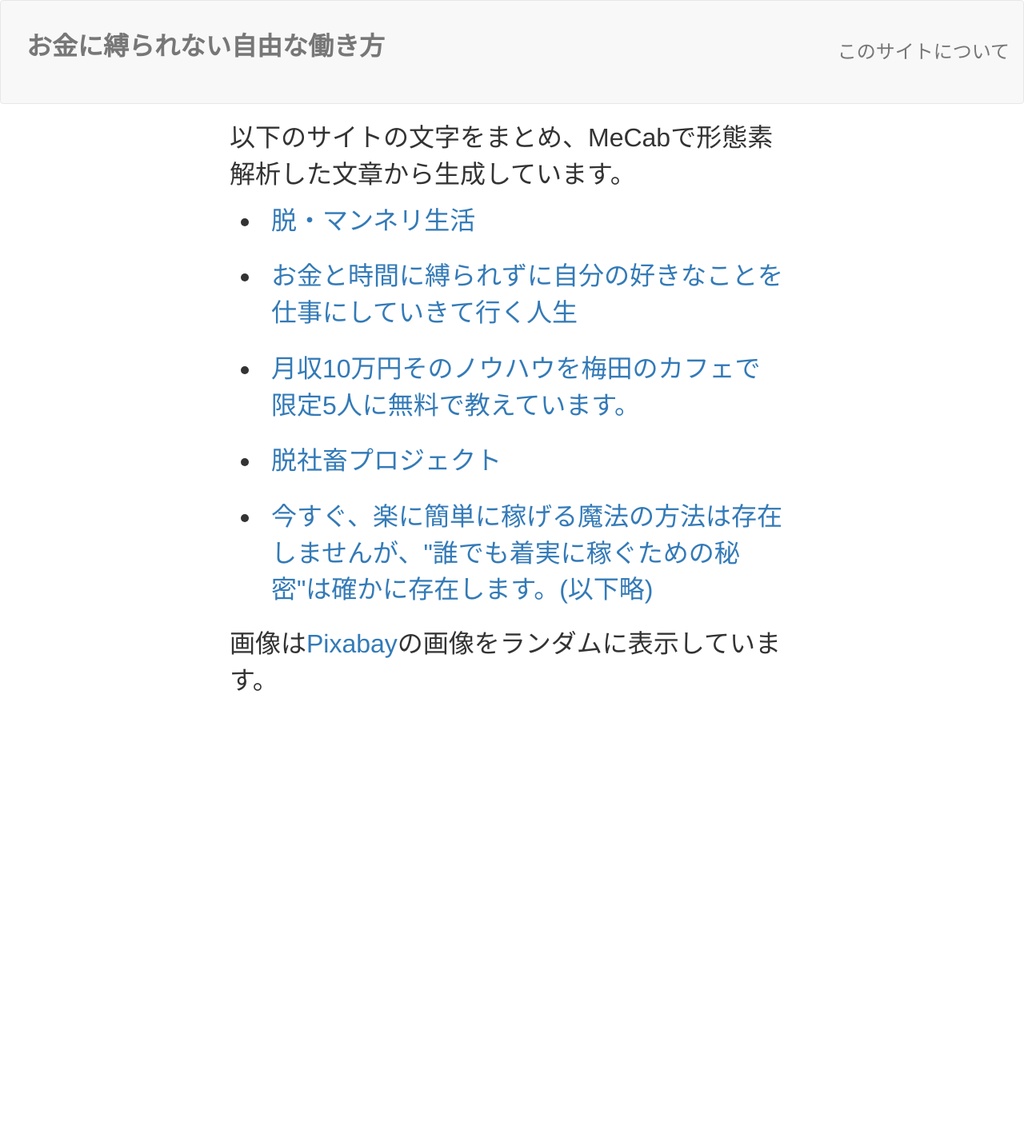
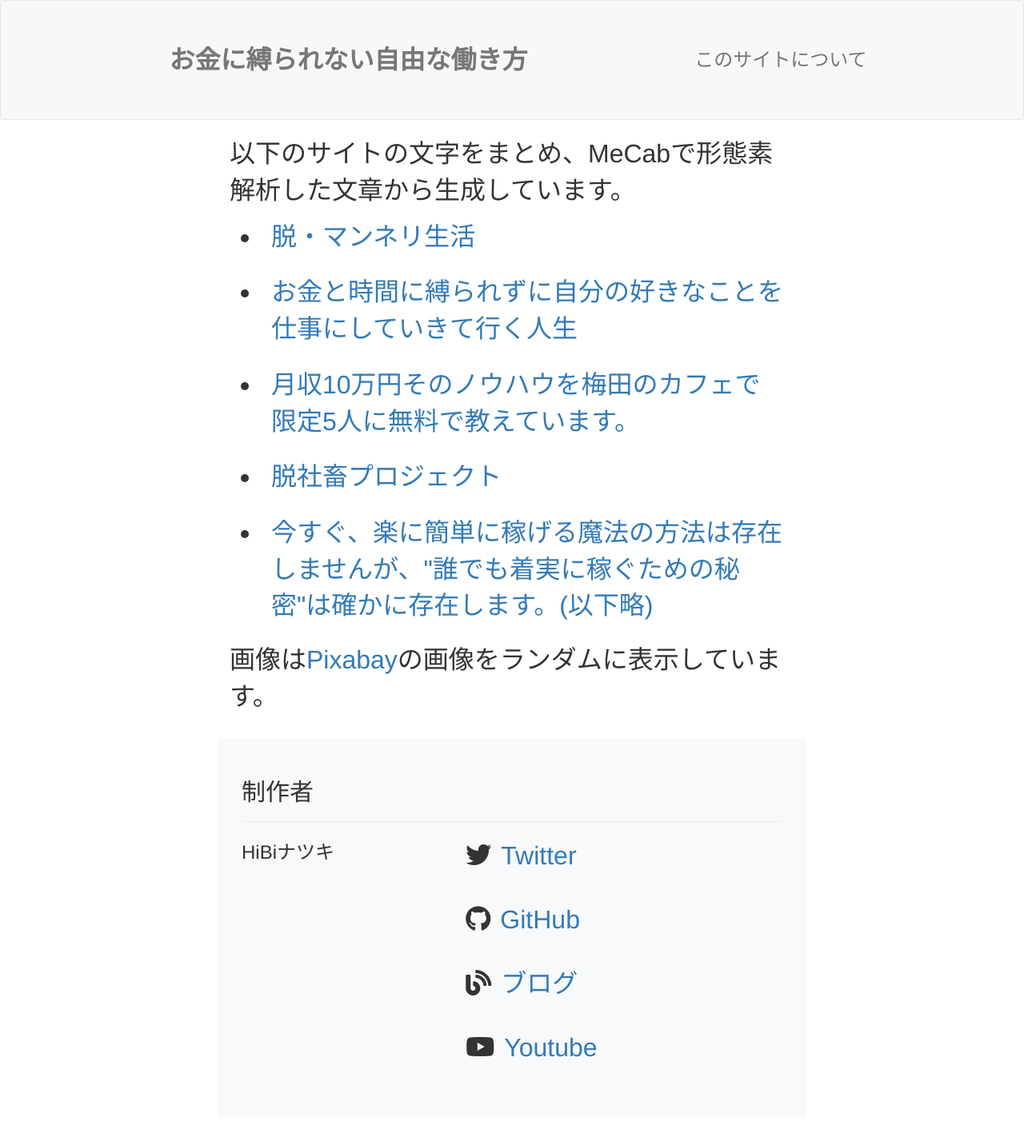
Before and after one commit to SunSki/my-first-blog, a Django app: page /txtGen/raw/ in a window 1280 px wide. Shown: the whole page at 80% size. Before the commit the page ends 864 px from the top, so only its background shows below. Run offline with Django 3.2, Linux system fonts and the light colour scheme; style sheets or scripts are compiled from the project's sources; some libraries are stand-ins or nearby versions.

Commit message:
add producer

```diff
--- a/blog/templates/blog/text_generate_raw.html
+++ b/blog/templates/blog/text_generate_raw.html
@@ -4,8 +4,10 @@
 <html lang="ja">
     <head>
         <meta charset="UTF-8">
+        <link rel='stylesheet' href='https://stackpath.bootstrapcdn.com/bootstrap/4.2.1/css/bootstrap.min.css' integrity='sha384-GJzZqFGwb1QTTN6wy59ffF1BuGJpLSa9DkKMp0DgiMDm4iYMj70gZWKYbI706tWS' crossorigin='anonymous'>
         <link rel="stylesheet" href="//maxcdn.bootstrapcdn.com/bootstrap/3.2.0/css/bootstrap.min.css">
         <link rel="stylesheet" href="{% sass_src 'scss/txtGen.scss' %}" >
+        <link rel="stylesheet" href="https://use.fontawesome.com/releases/v5.8.1/css/all.css" integrity="sha384-50oBUHEmvpQ+1lW4y57PTFmhCaXp0ML5d60M1M7uH2+nqUivzIebhndOJK28anvf" crossorigin="anonymous">
         <!-- <script>
             function copyToClipboard(){
                 var copyTarget = document.getElementById("copyTarget");
@@ -21,6 +23,14 @@
         <style>
             li{
                 padding: 12px;
+            }
+
+            i{
+                padding-right: 12px;
+            }
+
+            p{
+                padding-bottom: 24px;
             }
 
             .container{
@@ -60,6 +70,24 @@
         </div>
     </div>
 
+    <div class="bg-light rounded container mt-5 mb-5 p-5">
+        <div class="h2">制作者</div>
+        <hr>
+        <div class="row">
+            <div class="col-sm-4">
+                <div class="mt-2 mb-2 h3">HiBiナツキ</div>
+            </div>
+            <div class="col-sm-8">
+                <ul class="ml-2">
+                    <p><i class="fab fa-twitter"></i><a href="https://twitter.com/HibiNext" target="_blank">Twitter</a></p>
+                    <p><i class="fab fa-github"></i><a href="https://github.com/SunSki" target="_blank">GitHub</a></p>
+                    <p><i class="fas fa-blog"></i><a href="https://natsuki.themedia.jp/" target="_blank">ブログ</a></p>
+                    <p><i class="fab fa-youtube"></i><a href="https://www.youtube.com/user/hibinatsuki/" target="_blank">Youtube</a></p>
+                </ul>
+            </div>
+        </div>
+    </div>
+
     <!-- <div style="padding: 16px;">
         <div>以下が元文章</div>
         <div id="copyTarget">
```
